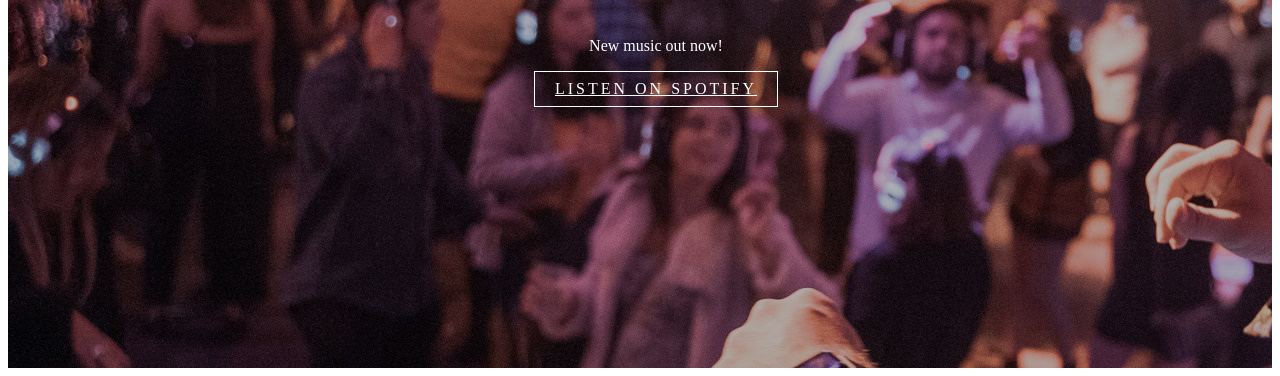
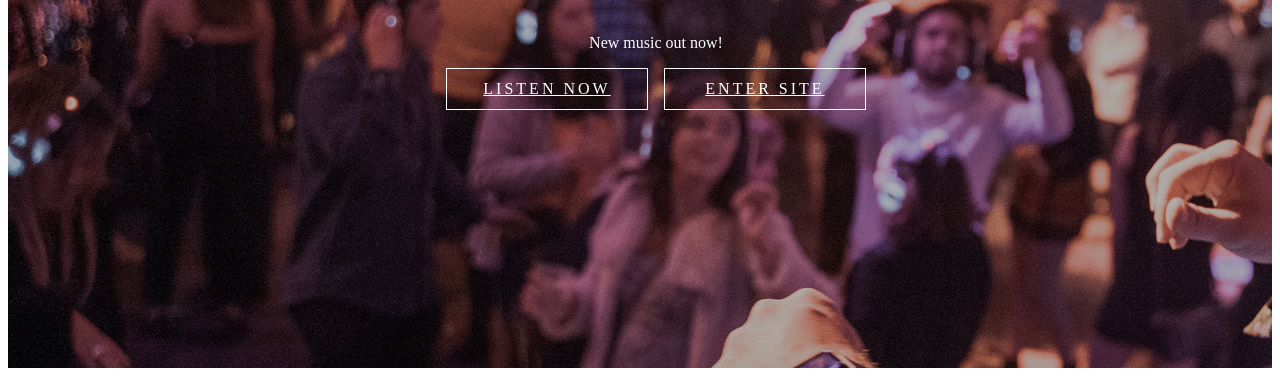
Before and after one commit to jvillalobos22/juanton-music-gatsby-site, a Gatsby site: page /newHome in a window 1280 px wide. Shown: the part 440-816 px from the top of the page. Built offline with nearby package versions, Linux system fonts and the light colour scheme; Gatsby itself is replaced by a stand-in of ours.

Commit message:
Add enter site button

```diff
--- a/src/pages/newHome.js
+++ b/src/pages/newHome.js
@@ -69,8 +69,11 @@ const CallToAction = styled.div`
 `;
 
 const LinkToMusicButton = styled.a`
-  display: inline-block;
-  padding: 0.5rem 1.25rem;
+  display: inline-flex;
+  align-items: center;
+  justify-content: center;
+  width: 200px;
+  height: 40px;
   text-transform: uppercase;
   font-weight: 300;
   letter-spacing: 3px;
@@ -97,7 +100,10 @@ const SecondPage = () => (
         />
         <CallToAction>
           <p>New music out now!</p>
-          <LinkToMusicButton href="#">Listen on Spotify</LinkToMusicButton>
+          <LinkToMusicButton href="#">Listen Now</LinkToMusicButton>
+          <LinkToMusicButton style={{ 'margin-left': '16px' }} href="#">
+            Enter Site
+          </LinkToMusicButton>
           {/* <Link to="/">Go back to the homepage</Link> */}
         </CallToAction>
       </CenteredContent>
```
